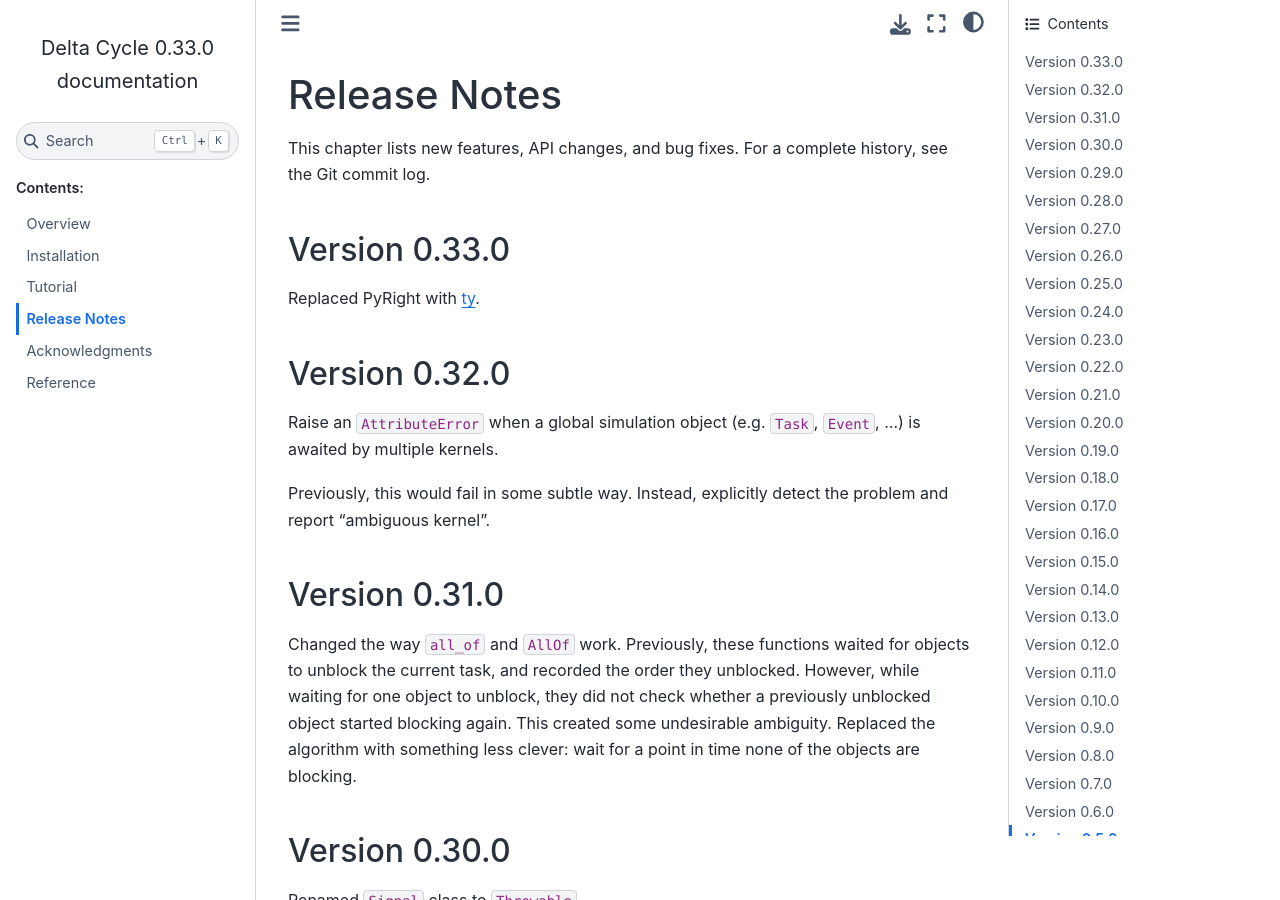
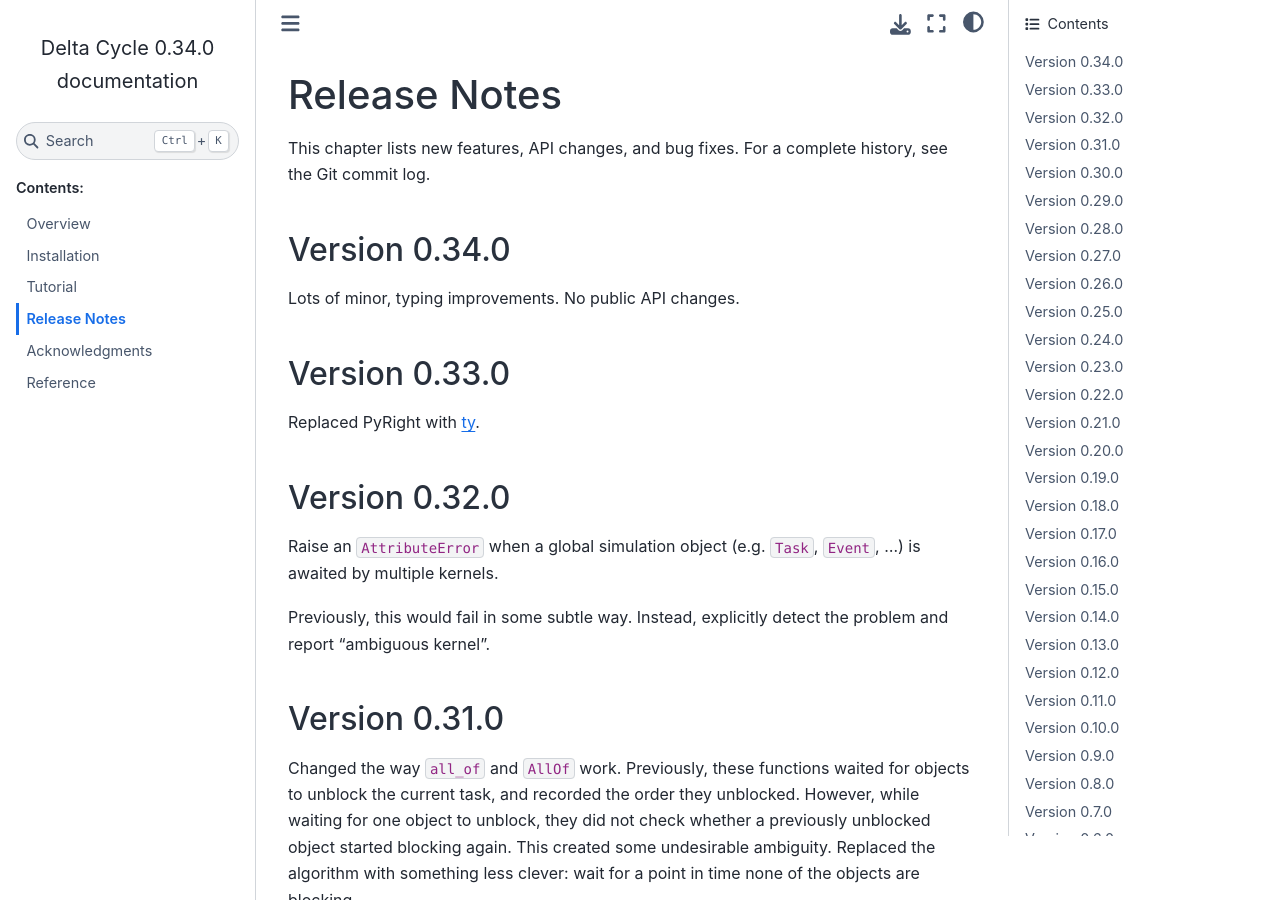
Before and after one commit to cjdrake/deltacycle, a Sphinx documentation site: the page built from doc/source/release_notes.rst, in a window 1280 px wide and 900 px high. Built offline with Sphinx 7.4.7 and the Sphinx Book theme 1.1.4, drawn with Linux system fonts in a browser that asks for light colours.

Commit message:
Release 0.34.0

```diff
--- a/doc/source/release_notes.rst
+++ b/doc/source/release_notes.rst
@@ -6,6 +6,13 @@
 
 This chapter lists new features, API changes, and bug fixes.
 For a complete history, see the Git commit log.
+
+
+Version 0.34.0
+==============
+
+Lots of minor, typing improvements.
+No public API changes.
 
 
 Version 0.33.0
--- a/pyproject.toml
+++ b/pyproject.toml
@@ -1,6 +1,6 @@
 [project]
 name = "deltacycle"
-version = "0.33.0"
+version = "0.34.0"
 description = "Delta Cycle"
 readme = "README.md"
 
```
Also changed, not shown: 1 other file.
